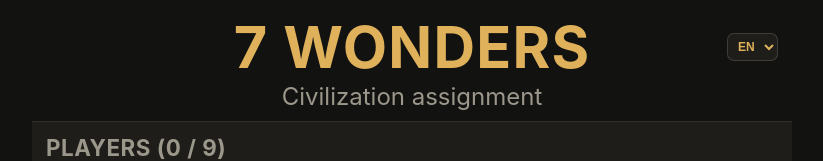
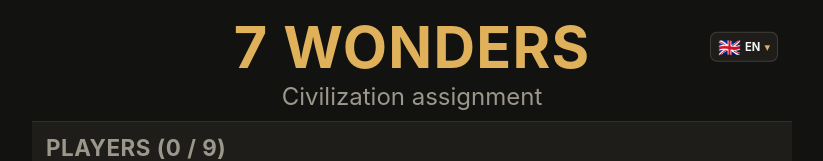
Before and after one commit to herve-proeschel/7wondersArchitects, a React (Vite) app: page / in a window 1280 px wide. Shown: the top 161 px of the page, without its empty margins (228-1051 px from the left). Built offline with nearby package versions, Linux system fonts and the light colour scheme.

Commit message:
add lg button

```diff
--- a/src/App.tsx
+++ b/src/App.tsx
@@ -208,7 +208,9 @@
   const [assignments, setAssignments] = useState<Assignment[]>([])
   const [firstPlayerIndex, setFirstPlayerIndex] = useState<number | null>(null)
   const [language, setLanguage] = useState<Language>(readSavedLanguage)
+  const [isLanguageMenuOpen, setIsLanguageMenuOpen] = useState(false)
   const t = translations[language]
+  const selectedLanguage = LANGUAGES.find((item) => item.code === language)
 
   useEffect(() => {
     writeStorage(PLAYERS_STORAGE_KEY, JSON.stringify(players))
@@ -290,20 +292,50 @@
       <header>
         <div className="header-row">
           <h1>7 Wonders</h1>
-          <label className="language-picker">
-            <span className="visually-hidden">{t.language}</span>
-            <select
-              value={language}
+          <div className="language-picker">
+            <button
+              className="language-button"
+              type="button"
               aria-label={t.language}
-              onChange={(event) => setLanguage(event.target.value as Language)}
+              aria-haspopup="listbox"
+              aria-expanded={isLanguageMenuOpen}
+              onClick={() => setIsLanguageMenuOpen((isOpen) => !isOpen)}
             >
-              {LANGUAGES.map((item) => (
-                <option key={item.code} value={item.code}>
-                  {item.label}
-                </option>
-              ))}
-            </select>
-          </label>
+              <span aria-hidden="true">{selectedLanguage?.flag}</span>
+              <span className="language-code" aria-hidden="true">
+                {selectedLanguage?.label}
+              </span>
+              <span className="language-chevron" aria-hidden="true">
+                ▾
+              </span>
+            </button>
+            {isLanguageMenuOpen && (
+              <div
+                className="language-menu"
+                role="listbox"
+                aria-label={t.language}
+              >
+                {LANGUAGES.map((item) => (
+                  <button
+                    className={`language-option ${
+                      item.code === language ? 'selected' : ''
+                    }`}
+                    key={item.code}
+                    type="button"
+                    role="option"
+                    aria-selected={item.code === language}
+                    onClick={() => {
+                      setLanguage(item.code)
+                      setIsLanguageMenuOpen(false)
+                    }}
+                  >
+                    <span aria-hidden="true">{item.flag}</span>
+                    <span>{item.label}</span>
+                  </button>
+                ))}
+              </div>
+            )}
+          </div>
         </div>
         <p className="subtitle">{t.subtitle}</p>
       </header>
--- a/src/index.css
+++ b/src/index.css
@@ -113,17 +113,67 @@
   position: absolute;
   right: 0;
   top: 50%;
+  z-index: 3;
+  display: block;
   transform: translateY(-50%);
 }
 
-.language-picker select {
-  padding: 5px 6px;
-  color: #dfb15b;
+.language-button {
+  display: flex;
+  min-width: 60px;
+  align-items: center;
+  justify-content: center;
+  gap: 4px;
+  padding: 5px 7px;
+  color: #f5f5f5;
   background: #1e1d1a;
   border: 1px solid rgba(255, 255, 255, 0.14);
   border-radius: 7px;
+  font-size: 1.15rem;
+  line-height: 1;
+}
+
+.language-code {
+  font-size: 0.7rem;
+  font-weight: 700;
+}
+
+.language-chevron {
+  color: #dfb15b;
+  font-size: 0.7rem;
+}
+
+.language-menu {
+  position: absolute;
+  top: calc(100% + 6px);
+  right: 0;
+  z-index: 2;
+  display: grid;
+  min-width: 82px;
+  gap: 2px;
+  padding: 4px;
+  background: #1e1d1a;
+  border: 1px solid rgba(255, 255, 255, 0.14);
+  border-radius: 8px;
+  box-shadow: 0 8px 18px rgba(0, 0, 0, 0.35);
+}
+
+.language-option {
+  display: flex;
+  align-items: center;
+  gap: 8px;
+  color: #dfb15b;
+  padding: 7px 8px;
+  background: transparent;
+  border: 0;
   font-size: 0.75rem;
   font-weight: 700;
+}
+
+.language-option:hover,
+.language-option.selected {
+  color: #121211;
+  background: #dfb15b;
 }
 
 .visually-hidden {
--- a/src/wonders.ts
+++ b/src/wonders.ts
@@ -40,12 +40,12 @@
 
 export type Language = 'fr' | 'en' | 'de' | 'it' | 'es'
 
-export const LANGUAGES: { code: Language; label: string }[] = [
-  { code: 'fr', label: 'FR' },
-  { code: 'en', label: 'EN' },
-  { code: 'de', label: 'DE' },
-  { code: 'it', label: 'IT' },
-  { code: 'es', label: 'ES' },
+export const LANGUAGES: { code: Language; label: string; flag: string }[] = [
+  { code: 'fr', label: 'FR', flag: '🇫🇷' },
+  { code: 'en', label: 'EN', flag: '🇬🇧' },
+  { code: 'de', label: 'DE', flag: '🇩🇪' },
+  { code: 'it', label: 'IT', flag: '🇮🇹' },
+  { code: 'es', label: 'ES', flag: '🇪🇸' },
 ]
 
 export const WONDER_NAMES: Record<Wonder, Record<Language, string>> = {
```
